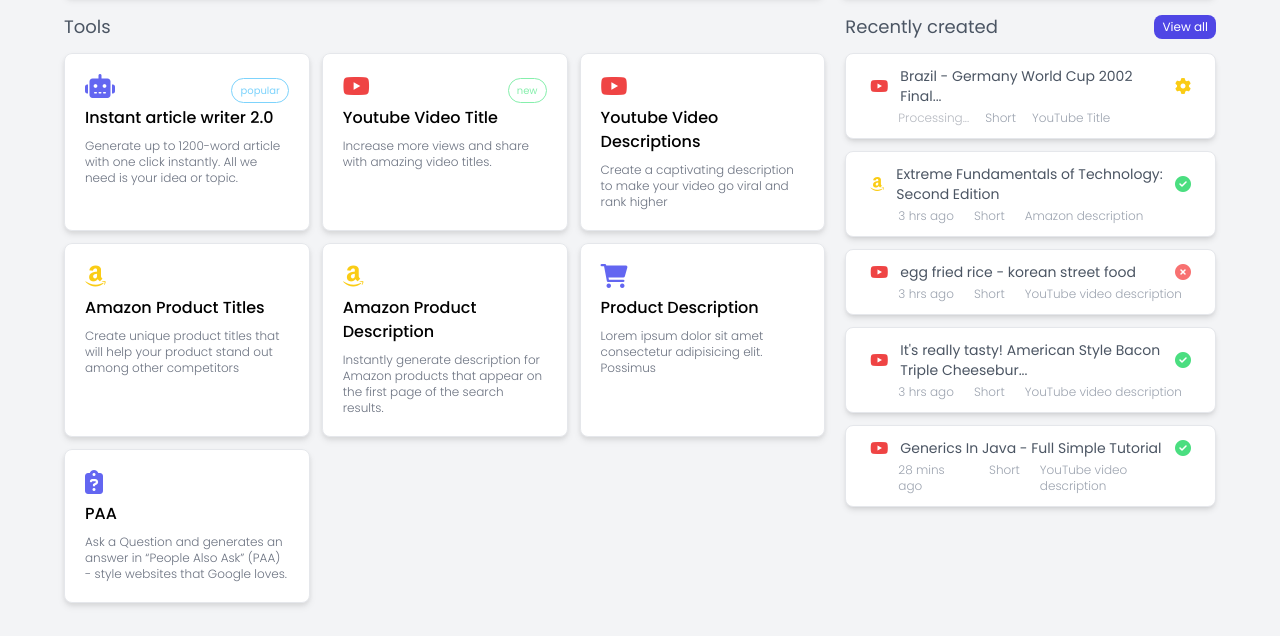
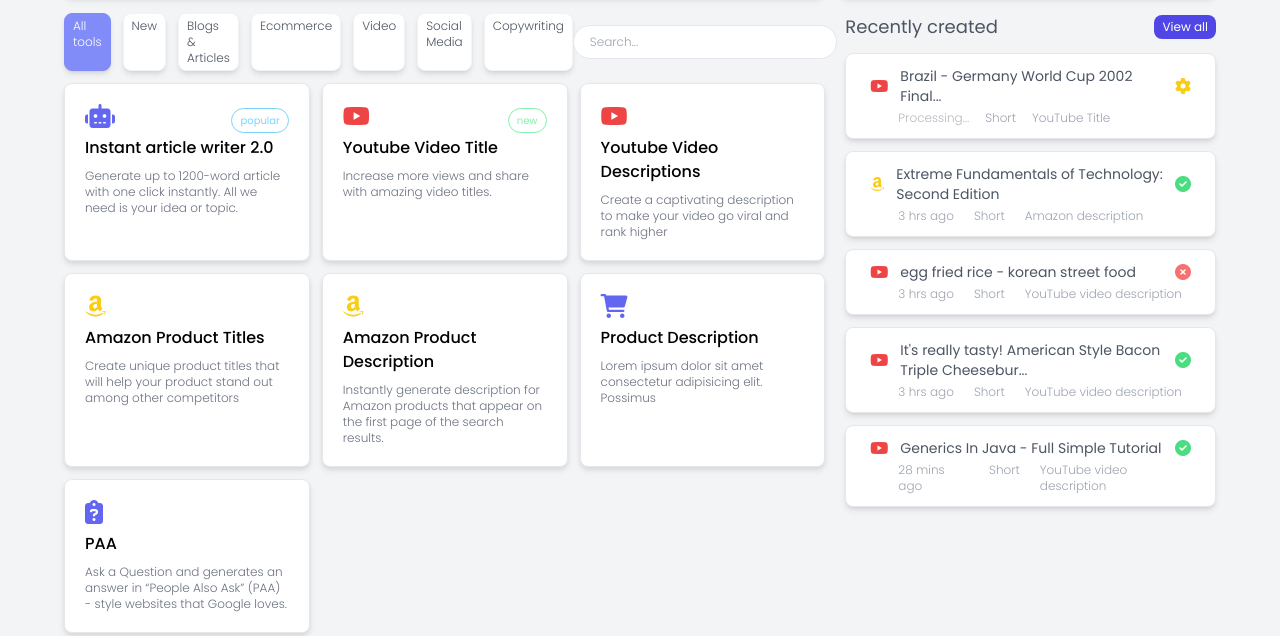
Before and after one commit to abirhasandipu/yive_writer_HTML, a website: page src/dashboard.html in a window 1280 px wide. Shown: the part 317-953 px from the top of the page. Drawn offline with Linux system fonts and the light colour scheme.

Commit message:
dashboard tools filtering and sf in history page

```diff
--- a/src/dashboard.html
+++ b/src/dashboard.html
@@ -202,8 +202,33 @@
 		<div class="grid grid-cols-3 gap-5 wide-tablet:grid-cols-1 mb-10 wide-mobile:mx-2">
 
 			<div class="col-span-2 grid grid-cols-3 wide-mobile:grid-cols-2 mobile:grid-cols-1 gap-3">
-				<div class="col-span-full">
-					<h3 class="text-gray-600 text-lg">Tools</h3>
+				<div class="col-span-full flex justify-between items-center">
+					<!-- filter -->
+					<div class=" text-xs font-light flex gap-3">
+
+						<!--/////////// Faisal vai //////////////-->
+						<!-- First item has different styles indicating that it is currently selected -->
+						<a class="bg-indigo-400 active:bg-indigo-500 text-white py-1 px-2 rounded-lg shadow-md border border-indigo-400 hover:border-indigo-300 transition-all ease-in-out"
+							href="#">All tools</a>
+						<a class="bg-white text-gray-600 active:bg-indigo-500 py-1 px-2 rounded-lg shadow-md border border-gray-100 hover:border-indigo-300 transition-all ease-in-out"
+							href="#">New</a>
+						<a class="bg-white text-gray-600 active:bg-indigo-500 py-1 px-2 rounded-lg shadow-md border border-gray-100 hover:border-indigo-300 transition-all ease-in-out"
+							href="#">Blogs & Articles</a>
+						<a class="bg-white text-gray-600 active:bg-indigo-500 py-1 px-2 rounded-lg shadow-md border border-gray-100 hover:border-indigo-300 transition-all ease-in-out"
+							href="#">Ecommerce</a>
+						<a class="bg-white text-gray-600 active:bg-indigo-500 py-1 px-2 rounded-lg shadow-md border border-gray-100 hover:border-indigo-300 transition-all ease-in-out"
+							href="#">Video</a>
+						<a class="bg-white text-gray-600 active:bg-indigo-500 py-1 px-2 rounded-lg shadow-md border border-gray-100 hover:border-indigo-300 transition-all ease-in-out"
+							href="#">Social Media</a>
+						<a class="bg-white text-gray-600 active:bg-indigo-500 py-1 px-2 rounded-lg shadow-md border border-gray-100 hover:border-indigo-300 transition-all ease-in-out"
+							href="#">Copywriting</a>
+					</div>
+					<!-- Search -->
+					<div class="">
+						<input class="py-2 px-4 rounded-full border text-xs font-light" placeholder="Search..."
+							type="text">
+					</div>
+
 				</div>
 				<a href="createcontent.html"
 					class="bg-white active:bg-gray-100 py-5 px-5 rounded-lg drop-shadow-md border border-gray-200 hover:border-indigo-300 transition-all ease-in-out hover:scale-[104%] origin-center duration-300">
```
Also changed, not shown: src/history.html (+1 -2 lines), dist/output.css.
